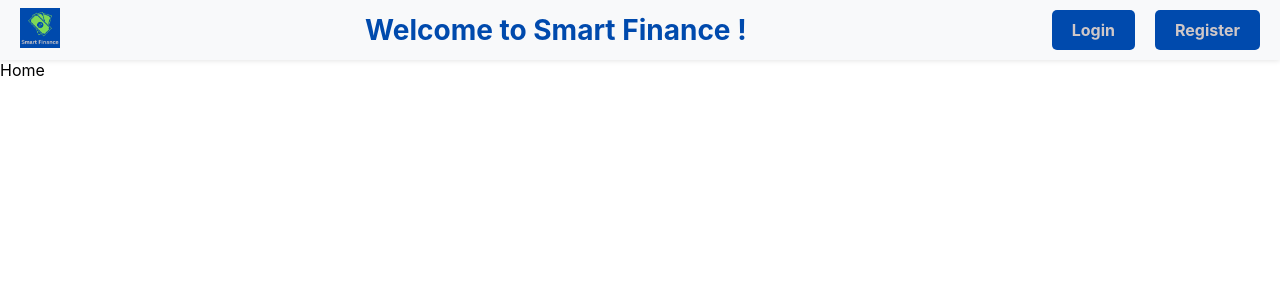
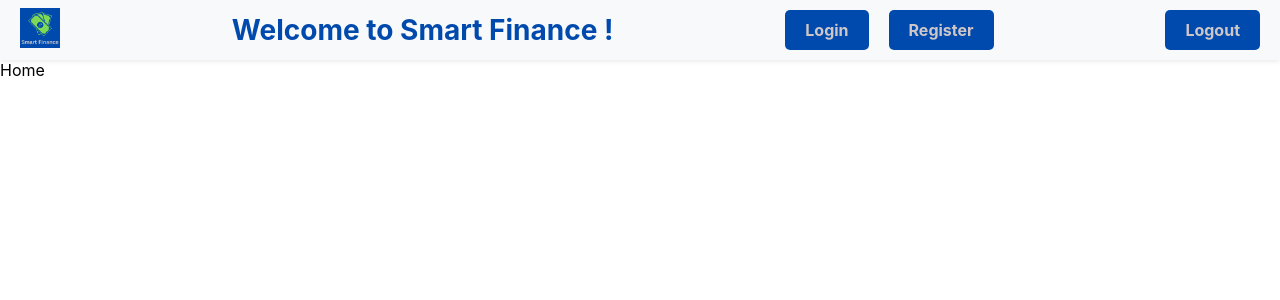
Before and after one commit to diankartsakov/financial-tracker, a React (Create React App) app: page /home in a window 1280 px wide. Shown: the top 300 px of the page. Built offline with nearby package versions, Linux system fonts and the light colour scheme.

Commit message:
implement logout functionality to app and add it to home navigation component

```diff
--- a/src/components/HomeNavigation.js
+++ b/src/components/HomeNavigation.js
@@ -1,8 +1,21 @@
+import { auth } from "../config/firebase";
+import { signOut } from "firebase/auth";
 import { Link } from "react-router-dom";
 import './HomeNavigation.css';
 import logo from '../assests/images/logo.png';
 
 export default function HomeNavigation() {
+	console.log(auth.currentUser);
+  	const handleOnClickLogout = () => {
+		signOut(auth)
+			.then(data => {
+				console.log(data);
+			})
+			.catch((error) => {
+				console.log(error);
+			})
+  	}
+
 	return (
 		<nav className="navbar">
 		<div className="navbar-logo">
@@ -23,6 +36,11 @@
 			<Link to="/register">Register</Link>
 			</li>
 		</ul>
+		<ul className="navbar-actions">
+			<li className="navbar-action" onClick={handleOnClickLogout}>
+				<Link to="/login">Logout</Link>
+			</li>
+		</ul>
 		</nav>
 	);
 }
```
Lines whose indentation alone changed are shown as unchanged.
